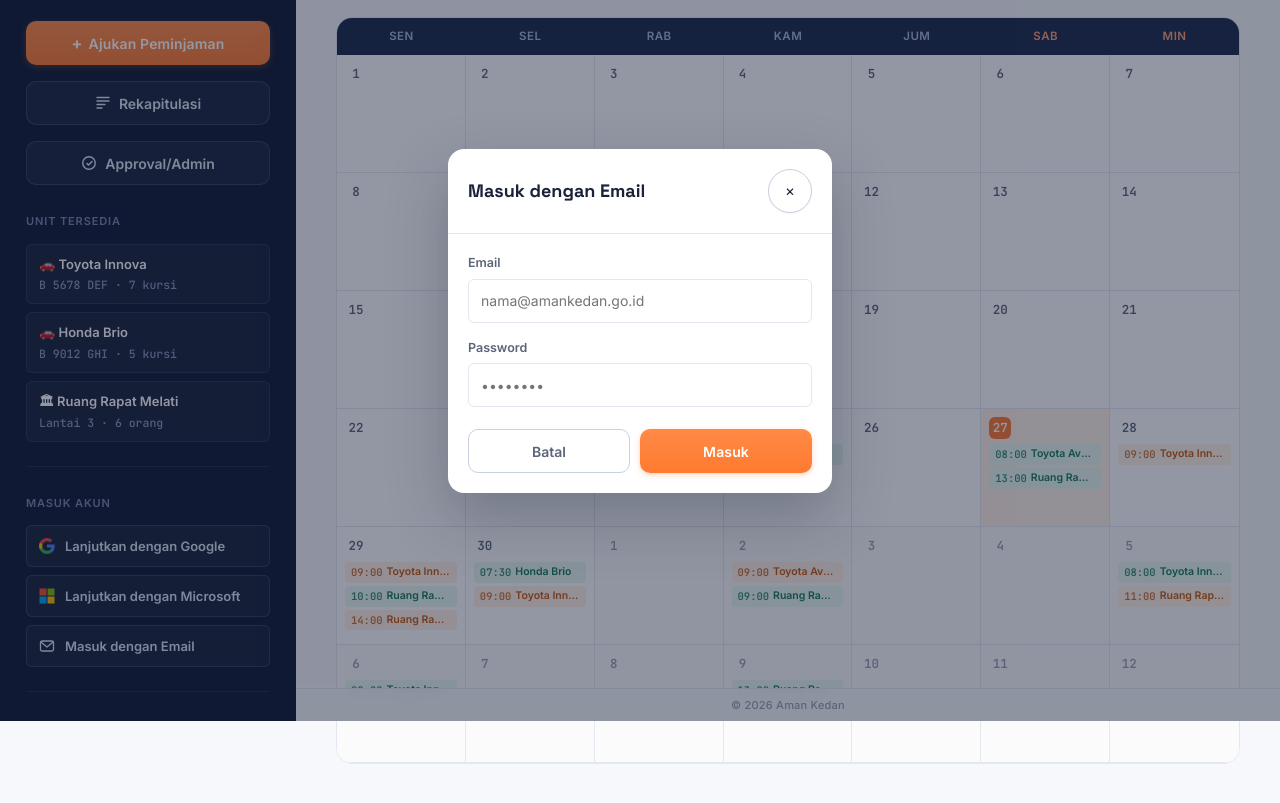
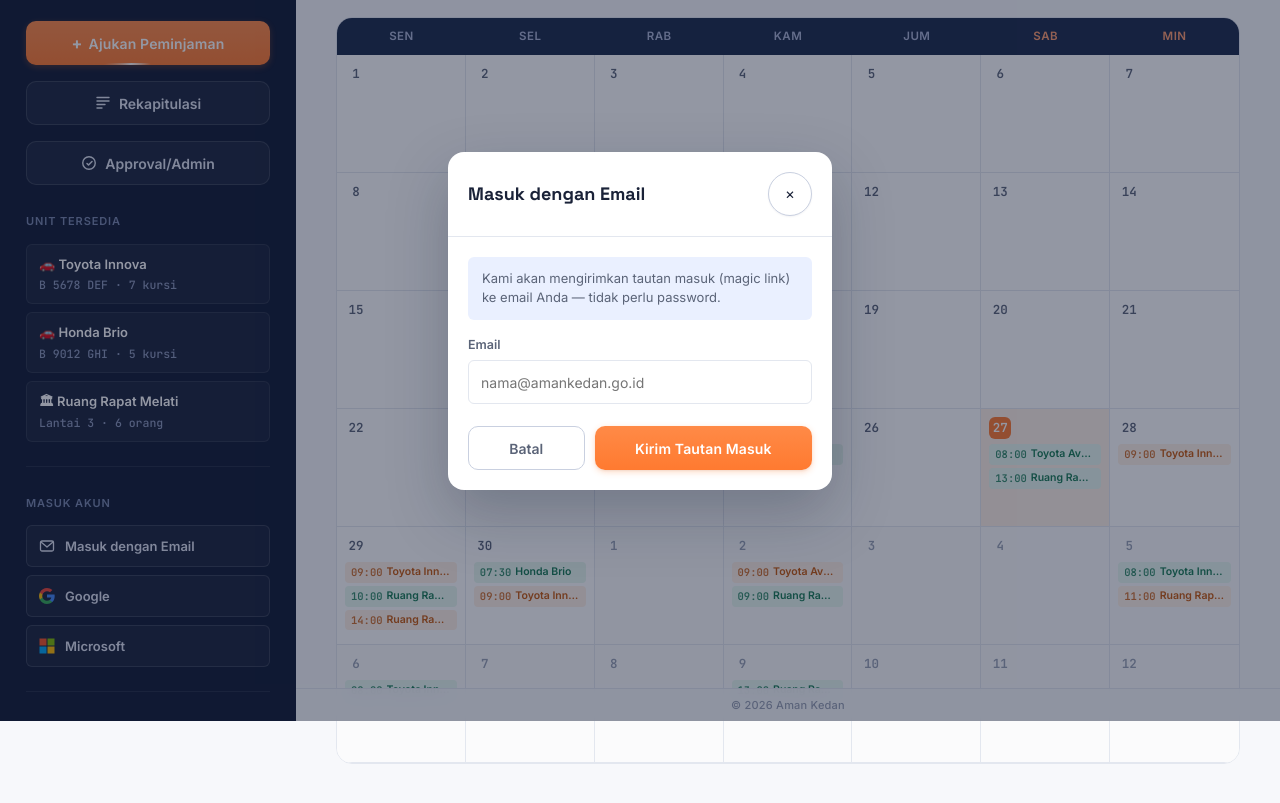
Before and after one commit to seimpairiyun/amankedan, a plain HTML site: page index.html in a window 1280 px wide. Both pictures are taken after a click on the button "Masuk dengan Email". Shown: the part 79-882 px from the top of the page. Drawn offline with Linux system fonts and the light colour scheme.

Commit message:
Add files via upload

```diff
--- a/app.js
+++ b/app.js
@@ -715,7 +715,10 @@ document.addEventListener("DOMContentLoaded", () => {
     document.querySelectorAll(".user-avatar").forEach(el => el.textContent = initials);
 
     closeLoginEmail();
-    alert(`Berhasil masuk sebagai ${displayName}.`);
+    // Catatan: di implementasi nyata, magic link dikirim ke email dan baru
+    // login setelah link diklik (tidak langsung). Di prototype frontend ini
+    // disimulasikan langsung berhasil supaya demo tetap bisa dicoba tanpa backend.
+    alert(`Tautan masuk telah "dikirim" ke ${email}.\n\n(Simulasi prototype — langsung masuk sebagai ${displayName})`);
   });
 
   // Recap filters — live update tabel begitu filter diganti
--- a/index.html
+++ b/index.html
@@ -23,7 +23,7 @@
         <strong>Aman Kedan</strong>
       </div>
     </div>
-    <button class="icon-btn icon-btn-accent" id="btnNewBookingMobile" aria-label="Ajukan peminjaman">
+    <button class="icon-btn icon-btn-accent btn-shimmer" id="btnNewBookingMobile" aria-label="Ajukan peminjaman">
       <span class="plus">+</span>
     </button>
   </header>
@@ -49,7 +49,7 @@
       </div>
     </div>
 
-    <button class="btn-primary btn-new" id="btnNewBooking">
+    <button class="btn-primary btn-new btn-shimmer" id="btnNewBooking">
       <span class="plus">+</span> Ajukan Peminjaman
     </button>
 
@@ -71,17 +71,17 @@
     <div class="sidebar-section">
       <h3>Masuk Akun</h3>
       <div class="login-options">
+        <button type="button" class="btn-login btn-login-email" id="btnLoginEmail">
+          <svg width="16" height="16" viewBox="0 0 16 16" fill="none"><rect x="1.5" y="3" width="13" height="10" rx="1.5" stroke="currentColor" stroke-width="1.3"/><path d="M2 4l6 5 6-5" stroke="currentColor" stroke-width="1.3" stroke-linecap="round" stroke-linejoin="round"/></svg>
+          Masuk dengan Email
+        </button>
         <button type="button" class="btn-login btn-login-google" id="btnLoginGoogle">
           <svg width="16" height="16" viewBox="0 0 16 16"><path fill="#4285F4" d="M15.68 8.18c0-.54-.05-1.06-.14-1.56H8v2.95h4.3a3.68 3.68 0 0 1-1.6 2.42v2.01h2.59c1.51-1.4 2.39-3.46 2.39-5.82z"/><path fill="#34A853" d="M8 16c2.16 0 3.97-.72 5.29-1.94l-2.59-2.01c-.72.48-1.64.77-2.7.77-2.08 0-3.84-1.4-4.47-3.29H.85v2.07A7.996 7.996 0 0 0 8 16z"/><path fill="#FBBC05" d="M3.53 9.53A4.8 4.8 0 0 1 3.27 8c0-.53.09-1.05.26-1.53V4.4H.85A7.93 7.93 0 0 0 0 8c0 1.28.31 2.5.85 3.6l2.68-2.07z"/><path fill="#EA4335" d="M8 3.18c1.17 0 2.23.4 3.06 1.19l2.3-2.3C11.96.79 10.16 0 8 0 4.93 0 2.26 1.69.85 4.4l2.68 2.07C4.16 4.58 5.92 3.18 8 3.18z"/></svg>
-          Lanjutkan dengan Google
+          Google
         </button>
         <button type="button" class="btn-login btn-login-microsoft" id="btnLoginMicrosoft">
           <svg width="16" height="16" viewBox="0 0 16 16"><rect x="0.5" y="0.5" width="7" height="7" fill="#F25022"/><rect x="8.5" y="0.5" width="7" height="7" fill="#7FBA00"/><rect x="0.5" y="8.5" width="7" height="7" fill="#00A4EF"/><rect x="8.5" y="8.5" width="7" height="7" fill="#FFB900"/></svg>
-          Lanjutkan dengan Microsoft
-        </button>
-        <button type="button" class="btn-login btn-login-email" id="btnLoginEmail">
-          <svg width="16" height="16" viewBox="0 0 16 16" fill="none"><rect x="1.5" y="3" width="13" height="10" rx="1.5" stroke="currentColor" stroke-width="1.3"/><path d="M2 4l6 5 6-5" stroke="currentColor" stroke-width="1.3" stroke-linecap="round" stroke-linejoin="round"/></svg>
-          Masuk dengan Email
+          Microsoft
         </button>
       </div>
     </div>
@@ -175,7 +175,7 @@
   </div>
 </div>
 
-<!-- ===== LOGIN EMAIL MODAL ===== -->
+<!-- ===== LOGIN EMAIL MODAL (Magic Link) ===== -->
 <div class="modal-overlay" id="loginEmailOverlay">
   <div class="modal modal-narrow">
     <div class="modal-head">
@@ -183,17 +183,14 @@
       <button class="icon-btn" id="closeLoginEmail" aria-label="Tutup">&times;</button>
     </div>
     <form id="loginEmailForm" class="modal-body">
+      <p class="login-email-hint">Kami akan mengirimkan tautan masuk (magic link) ke email Anda — tidak perlu password.</p>
       <div class="field">
         <label for="loginEmailInput">Email</label>
         <input type="email" id="loginEmailInput" placeholder="nama@amankedan.go.id" required>
       </div>
-      <div class="field">
-        <label for="loginPasswordInput">Password</label>
-        <input type="password" id="loginPasswordInput" placeholder="••••••••" required>
-      </div>
       <div class="modal-actions">
         <button type="button" class="btn-ghost" id="cancelLoginEmail">Batal</button>
-        <button type="submit" class="btn-primary">Masuk</button>
+        <button type="submit" class="btn-primary">Kirim Tautan Masuk</button>
       </div>
     </form>
   </div>
--- a/style.css
+++ b/style.css
@@ -99,6 +99,63 @@ button, [role="button"], input, select{
   border-color:var(--orange) !important;
 }
 .icon-btn-accent .plus{font-size:1.25rem;font-weight:700;color:#fff;}
+
+/* ===== SHIMMER BORDER EFFECT =====
+   Efek "cahaya berjalan" mengelilingi border tombol — dibuat dengan
+   conic-gradient yang diputar terus-menerus di pseudo-element ::before,
+   lalu di-mask (padding-box vs border-box) supaya cahaya hanya tampil
+   di area border, bukan menutupi seluruh background tombol. */
+.btn-shimmer{
+  position:relative;
+  isolation:isolate; /* supaya ::before tidak tertimpa konten sibling lain */
+}
+.btn-shimmer::before{
+  content:'';
+  position:absolute;
+  inset:0;
+  border-radius:inherit;
+  padding:0.125rem; /* setara ketebalan border yang "berkilau" */
+  background:conic-gradient(
+    from var(--shimmer-angle, 0deg),
+    transparent 0%,
+    transparent 65%,
+    rgba(255,255,255,0.95) 78%,
+    var(--orange) 85%,
+    transparent 92%,
+    transparent 100%
+  );
+  -webkit-mask:
+    linear-gradient(#000 0 0) content-box,
+    linear-gradient(#000 0 0);
+  -webkit-mask-composite:xor;
+  mask:
+    linear-gradient(#000 0 0) content-box,
+    linear-gradient(#000 0 0);
+  mask-composite:exclude;
+  animation:shimmer-spin 2.8s linear infinite;
+  pointer-events:none;
+  z-index:1;
+}
+@property --shimmer-angle{
+  syntax:'<angle>';
+  initial-value:0deg;
+  inherits:false;
+}
+@keyframes shimmer-spin{
+  to{--shimmer-angle:360deg;}
+}
+/* Fallback untuk browser tanpa dukungan @property: animasi transform rotate
+   pada wrapper gradient tetap memberi efek berputar meski custom property
+   animasi tidak didukung. */
+@supports not (background: conic-gradient(from 0deg, red, blue)){
+  .btn-shimmer::before{
+    background:conic-gradient(transparent 0%, transparent 65%, rgba(255,255,255,0.95) 78%, var(--orange) 85%, transparent 92%, transparent 100%);
+    animation:shimmer-rotate 2.8s linear infinite;
+  }
+  @keyframes shimmer-rotate{
+    to{transform:rotate(360deg);}
+  }
+}
 
 /* ===== SIDEBAR ===== */
 .sidebar{
@@ -322,6 +379,16 @@ button, [role="button"], input, select{
 .btn-login:active{transform:scale(0.98);}
 .btn-login svg{flex-shrink:0;}
 .btn-login-email svg{color:#dde2ef;}
+
+.login-email-hint{
+  font-size:0.8125rem;
+  color:var(--ink-soft);
+  line-height:1.5;
+  margin:0;
+  padding:0.75rem 0.875rem;
+  background:var(--blue-tag-soft);
+  border-radius:var(--radius-sm);
+}
 
 .sidebar-footer{
   font-size:0.71875rem;
```
